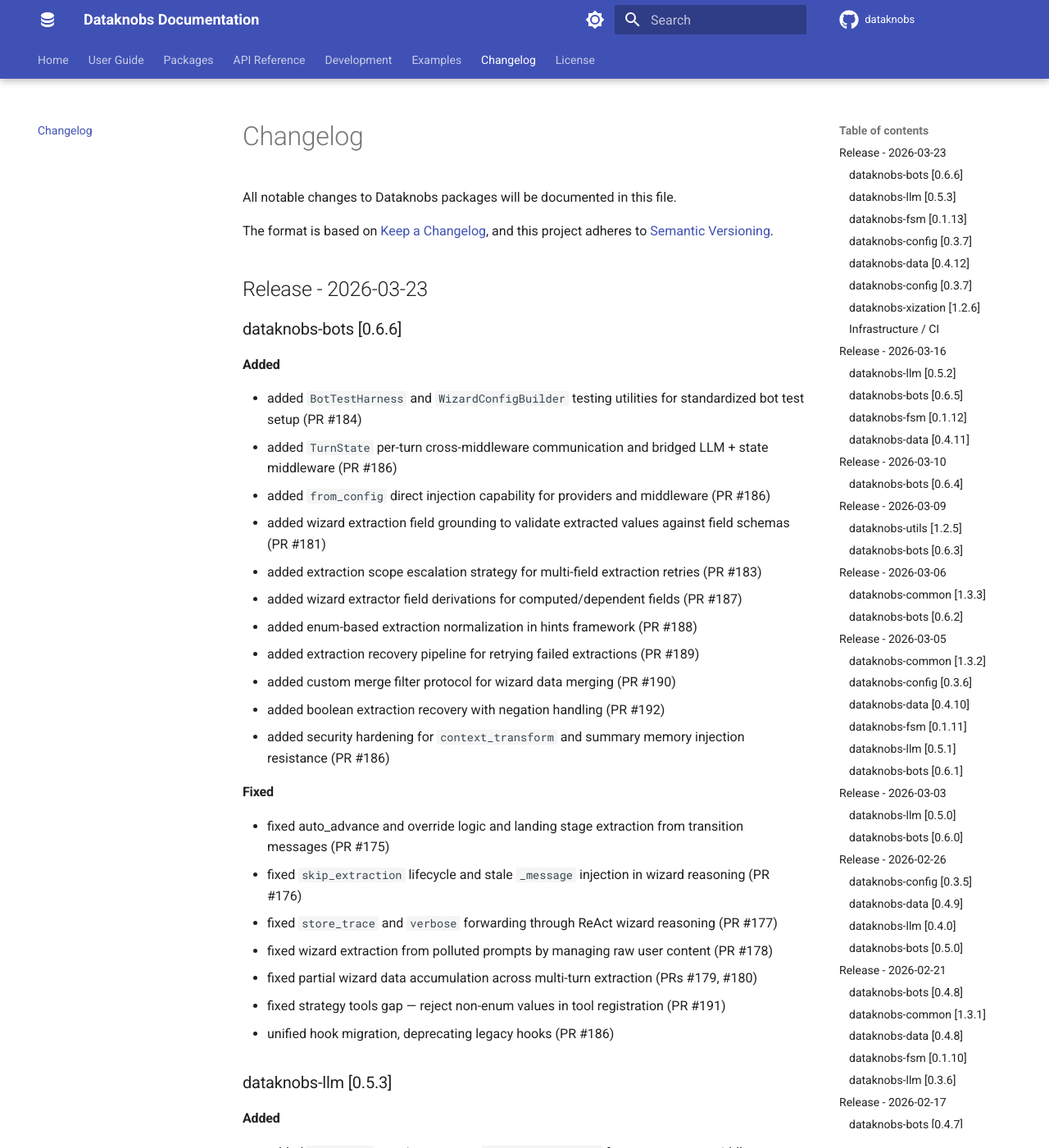
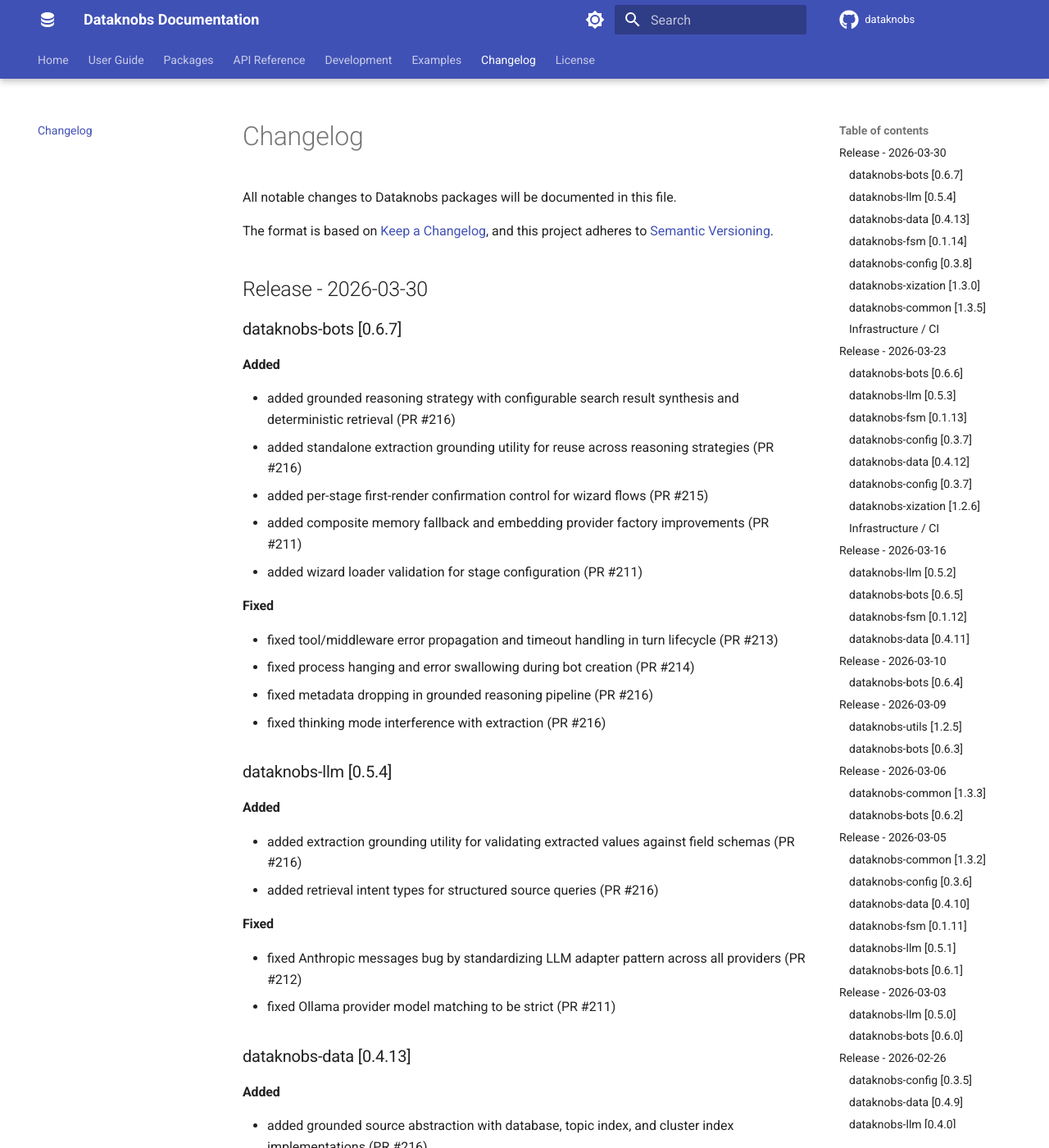
Before and after one commit to KBS-Labs/dataknobs, an MkDocs documentation site: the page built from docs/changelog.md, in a window 1280 px wide and 1400 px high. Shown: the whole window at 82% size. Built offline with MkDocs 1.6.1 and Material for MkDocs 9.7.7, drawn with Linux system fonts in a browser that asks for light colours; comment, search, counter and statistics services are not loaded; some of the changed text lies outside the part shown.

Commit message:
bumped versions, updated release notes

```diff
--- a/docs/changelog.md
+++ b/docs/changelog.md
@@ -4,6 +4,89 @@
 
 The format is based on [Keep a Changelog](https://keepachangelog.com/en/1.0.0/),
 and this project adheres to [Semantic Versioning](https://semver.org/spec/v2.0.0.html).
+
+## Release - 2026-03-30
+
+### dataknobs-bots [0.6.7]
+
+#### Added
+- added grounded reasoning strategy with configurable search result
+  synthesis and deterministic retrieval (PR #216)
+- added standalone extraction grounding utility for reuse across
+  reasoning strategies (PR #216)
+- added per-stage first-render confirmation control for wizard
+  flows (PR #215)
+- added composite memory fallback and embedding provider factory
+  improvements (PR #211)
+- added wizard loader validation for stage configuration (PR #211)
+
+#### Fixed
+- fixed tool/middleware error propagation and timeout handling in
+  turn lifecycle (PR #213)
+- fixed process hanging and error swallowing during bot
+  creation (PR #214)
+- fixed metadata dropping in grounded reasoning pipeline (PR #216)
+- fixed thinking mode interference with extraction (PR #216)
+
+### dataknobs-llm [0.5.4]
+
+#### Added
+- added extraction grounding utility for validating extracted
+  values against field schemas (PR #216)
+- added retrieval intent types for structured source
+  queries (PR #216)
+
+#### Fixed
+- fixed Anthropic messages bug by standardizing LLM adapter pattern
+  across all providers (PR #212)
+- fixed Ollama provider model matching to be strict (PR #211)
+
+### dataknobs-data [0.4.13]
+
+#### Added
+- added grounded source abstraction with database, topic index,
+  and cluster index implementations (PR #216)
+- added cross-source normalization and result processing
+  utilities (PR #216)
+
+#### Fixed
+- fixed `LIKE`/`NOT_LIKE` filter operators to be
+  case-insensitive (PR #216)
+
+### dataknobs-fsm [0.1.14]
+
+#### Fixed
+- fixed async HTTP provider session cleanup to drain SSL transport
+  callbacks before event loop shutdown (PR #214)
+
+### dataknobs-config [0.3.8]
+
+#### Fixed
+- fixed `substitute_env_vars` to also substitute environment
+  variables in dictionary keys
+
+### dataknobs-xization [1.3.0]
+
+#### Added
+- added HTML-to-markdown converter with structure-preserving
+  table and list handling (PR #209)
+
+#### Fixed
+- replaced `chunk_overlap` with priority-based boundary splitting
+  in `MarkdownChunker` (paragraph, sentence, word) (PR #220)
+
+### dataknobs-common [1.3.5]
+
+#### Fixed
+- testing utility with markdown chunk_overlap parameter removal (PR #220)
+
+### Infrastructure / CI
+
+- added vulnerability auditing with `osv-scanner` (PR #210)
+- updated `nltk` and `torch` for CVE remediation (PR #210)
+- simplified dependency-update workflow to Python-only (PR #218)
+- bumped GitHub Actions in the `github-actions` group (PR #219)
+
 
 ## Release - 2026-03-23
 
```
Also changed, not shown: docs/index.md (+7 -7 lines), docs/installation.md (+6 -6 lines), 16 other files.
